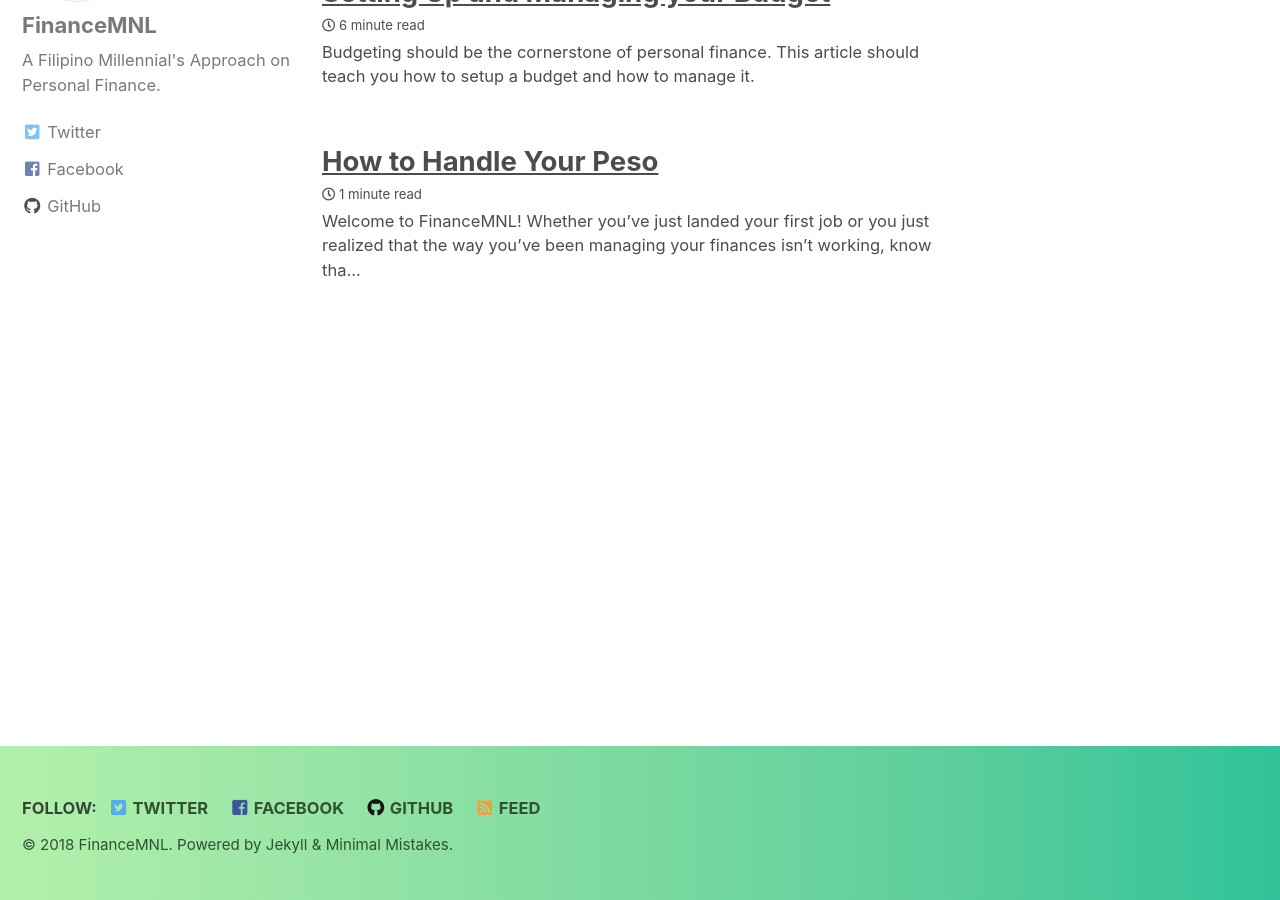
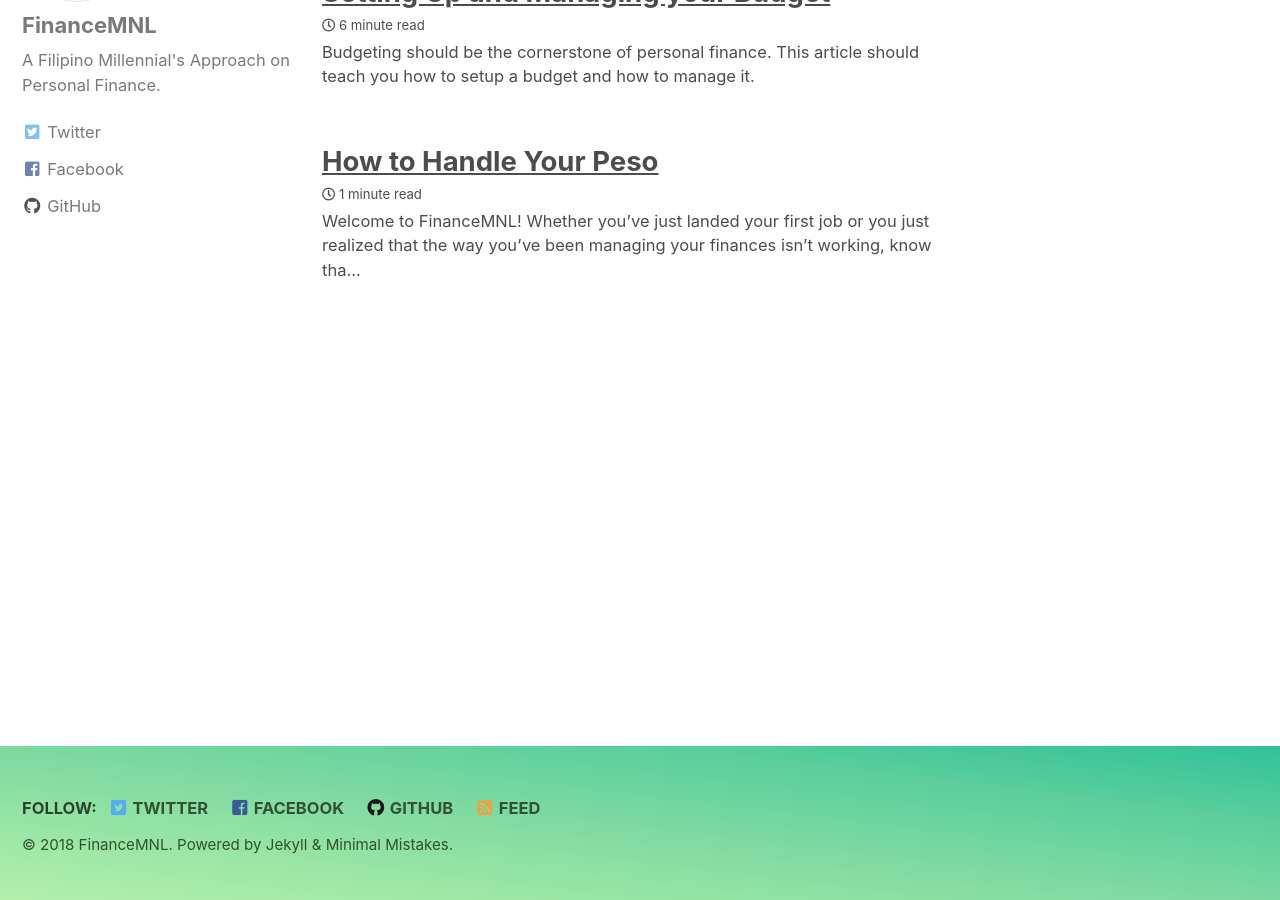
Before and after one commit to financemnl/financemnl-jekyll-minimal, a Jekyll site: the page built from index.html, in a window 1280 px wide and 900 px high, scrolled down 286 px. Built offline with Jekyll 4.4.1, drawn with Linux system fonts in a browser that asks for light colours; nearby versions of some CDN libraries; the list of posts is cut into pages by our own code; comment, search, counter and statistics services are not loaded; a style sheet for code colours, icons or effects is not loaded.

Commit message:
Update _variables.scss

```diff
--- a/_sass/minimal-mistakes/_variables.scss
+++ b/_sass/minimal-mistakes/_variables.scss
@@ -1,7 +1,7 @@
 /* ==========================================================================
    Variables
    ========================================================================== */
-$footer-background-image: linear-gradient(to right, #b3f0ac,#98e5a5,#7bd9a0,#5bce9c,#30c299) !default;
+$footer-background-image: linear-gradient(to right top, #b3f0ac,#98e5a5,#7bd9a0,#5bce9c,#30c299) !default;
 /*
    Typography
    ========================================================================== */
```
